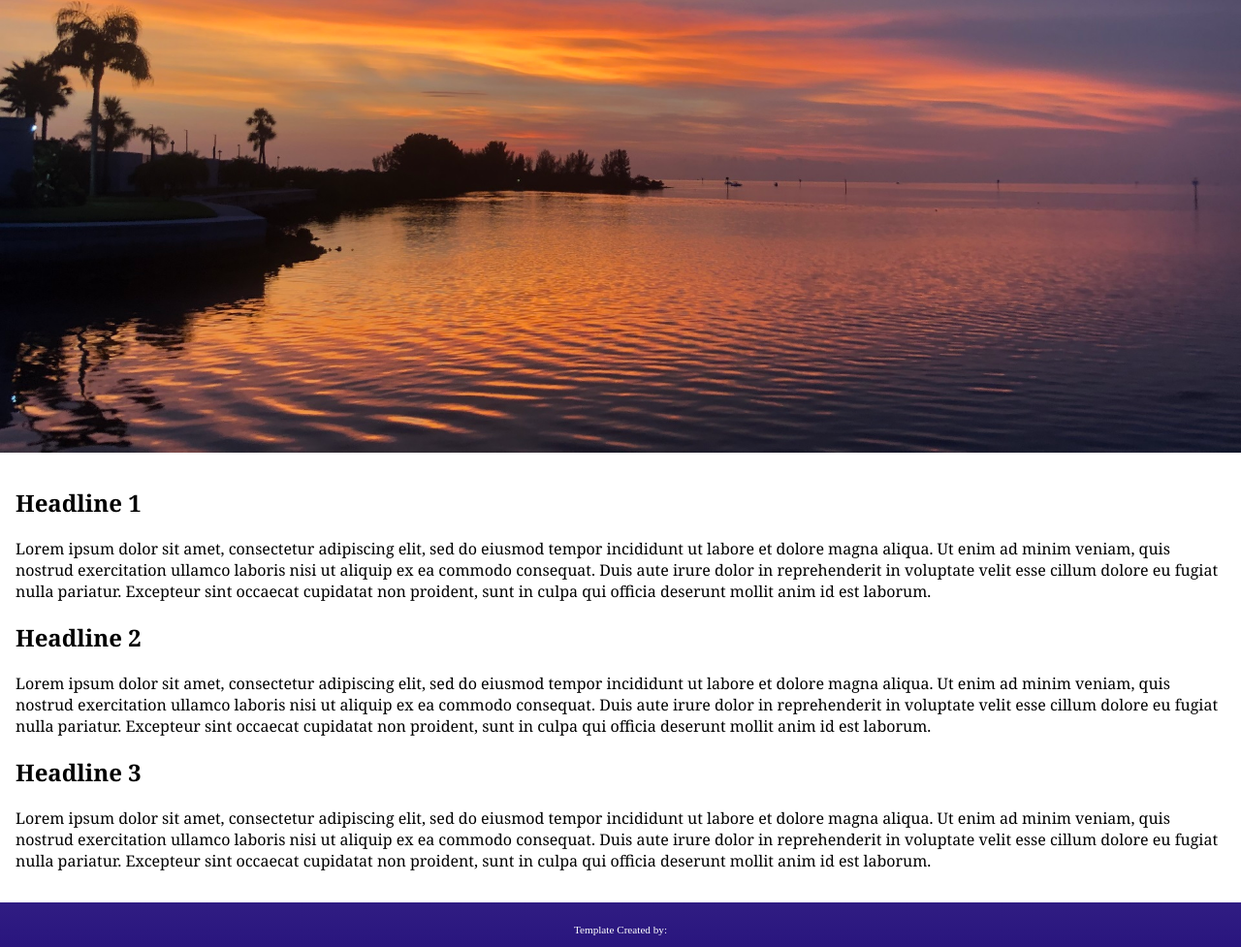
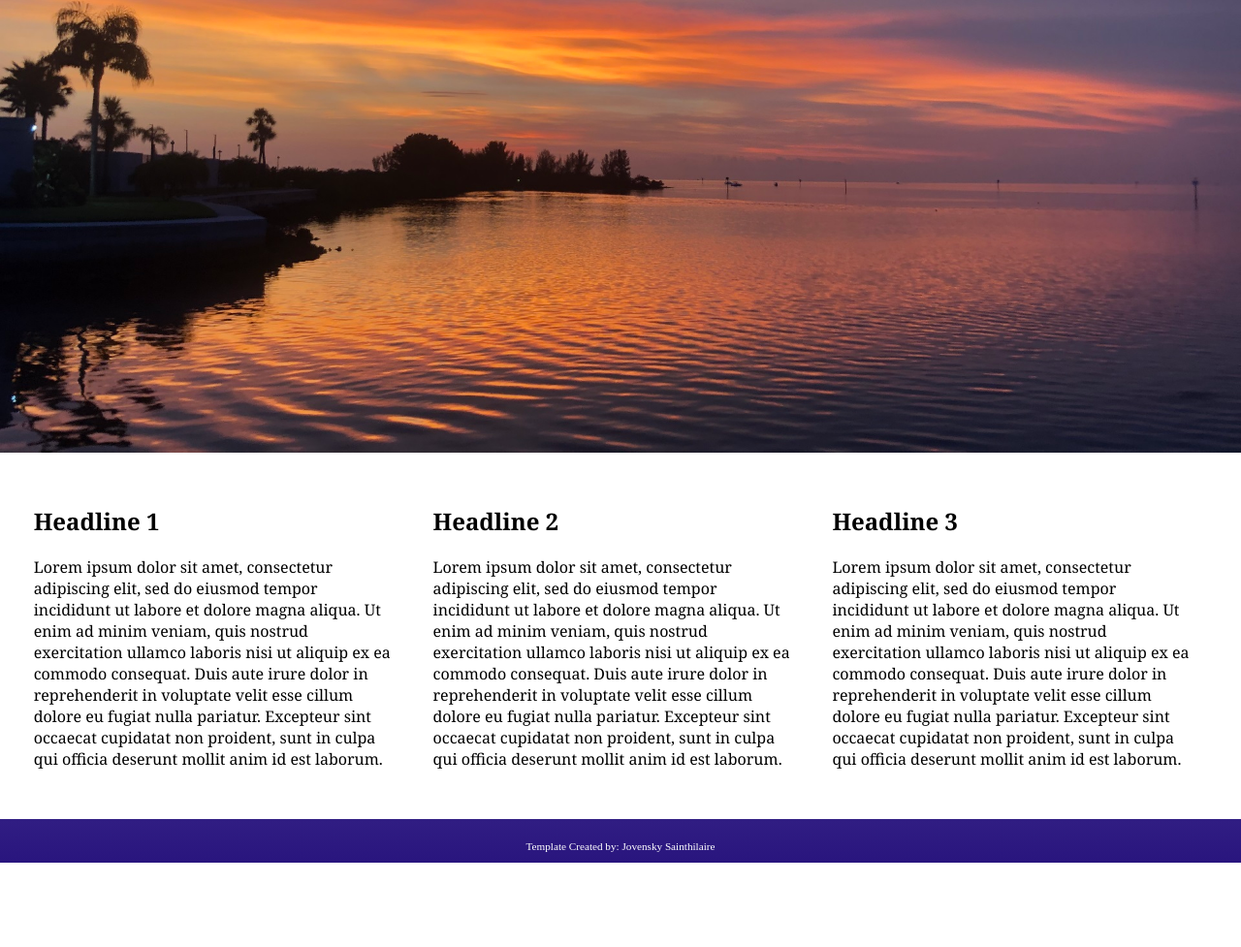
Before and after one commit to Jovensky619/chapter-6, a plain HTML site: page analyze/analyze06.html in a window 1280 px wide. Shown: the part 217-1194 px from the top of the page at 97% size. After the commit the page ends 1107 px from the top, so only its background shows below. Drawn offline with Linux system fonts and the light colour scheme.

Commit message:
Update analyze06.html

```diff
--- a/analyze/analyze06.html
+++ b/analyze/analyze06.html
@@ -1,7 +1,7 @@
 <!DOCTYPE html>
 <!--
-    Student's Name:
-    Date:
+    Student's Name:Jovensky Sainthilaire
+    Date:10/15/22
 -->
 <html lang="en">
 <head>
@@ -37,7 +37,7 @@
 	<main>
 
 
-        <div>
+        <div class="col-content">
 
             <h2>Headline 1</h2>
 
@@ -45,7 +45,7 @@
 
         </div>
 
-        <div>
+        <div class="col-content">
 
             <h2>Headline 2</h2>
 
@@ -53,7 +53,7 @@
 
         </div>
 
-        <div>
+        <div class="col-content">
 
             <h2>Headline 3</h2>
 
@@ -65,7 +65,7 @@
 
 	<!-- Use the footer area to add webpage footer content -->
 	<footer>
-		<p>Template Created by: </p>
+		<p>Template Created by: Jovensky Sainthilaire </p>
 	</footer>
 
 	</div>
```
